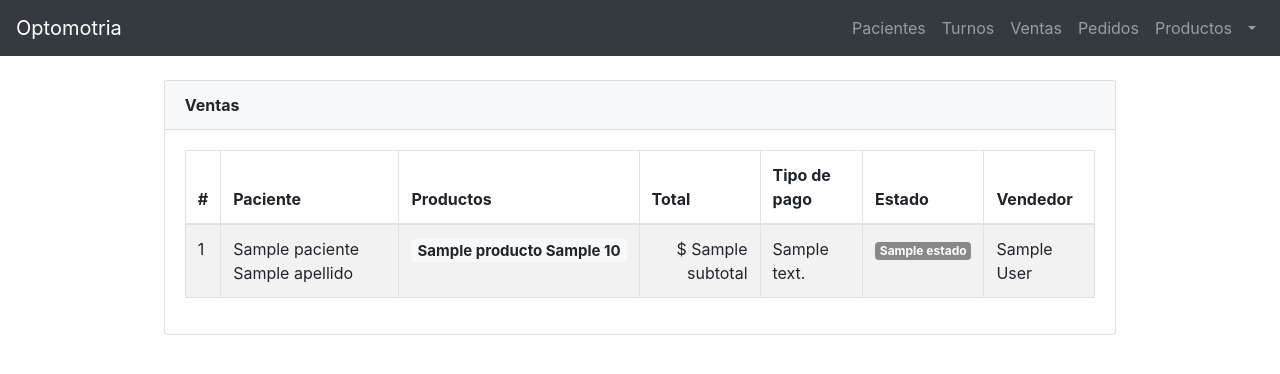
After one commit to NicoSawczuk/optometria, a Django app: template templates/ventas/index.html in a window 1280 px wide. The commit adds this page. Shown: the top 374 px of the page. Run offline with Django 3.2, Linux system fonts and the light colour scheme; the template is opened without the code that fills it: most values are stand-ins (such as "Sample title", 1, 10 or a date in 2020); some libraries are stand-ins or nearby versions.

Commit message:
Funcionalidad de listado de ventas
Se agregó la funcionalidad de listado de ventas

```diff
--- a/apps/home/urls.py
+++ b/apps/home/urls.py
@@ -1,6 +1,6 @@
 from django.urls import path, re_path
 from django.contrib.auth.decorators import login_required
-from .views import home, indexPacientes, createPaciente, editPaciente, observacionesPaciente, createObservacionPaciente, indexTurnos, createTurno, editTurno, deleteTurno,registrarFalta, indexProductos, createProducto, editProducto, deleteProducto, indexPedidos, createPedido, editPedido, deletePedido, cambiarEstadoPedido, getValores
+from .views import home, indexPacientes, createPaciente, editPaciente, observacionesPaciente, createObservacionPaciente, indexTurnos, createTurno, editTurno, deleteTurno,registrarFalta, indexProductos, createProducto, editProducto, deleteProducto, indexPedidos, createPedido, editPedido, deletePedido, cambiarEstadoPedido, getValores, indexVentas
 
 urlpatterns = [
     path('', login_required(home), name = 'index'),
@@ -33,4 +33,8 @@ urlpatterns = [
     path('pedidos/edit/<int:pk>', login_required(editPedido), name='editPedido'),
     path('pedidos/delete/<int:pk>', login_required(deletePedido), name='deletePedido'),
     path('pedidos/cambiar_estado', login_required(cambiarEstadoPedido), name = 'cambiarEstadoPedido'),
+
+
+    #Ventas
+    path('ventas/index', login_required(indexVentas), name = 'indexVentas'),
 ]
--- a/templates/home/home.html
+++ b/templates/home/home.html
@@ -36,6 +36,9 @@
                 </li>
                 <li class="nav-item">
                     <a class="nav-link" href="/home/turnos/index">Turnos</a>
+                </li>
+                <li class="nav-item">
+                    <a class="nav-link" href="/home/ventas/index">Ventas</a>
                 </li>
                 <li class="nav-item">
                     <a class="nav-link" href="/home/pedidos/index">Pedidos</a>
--- /dev/null
+++ b/templates/ventas/index.html
@@ -0,0 +1,61 @@
+{%extends 'home/home.html'%}
+{%load static%}
+
+{%block titulo%} Ventas {%endblock titulo%}
+
+{%block body%}
+
+<div class="card">
+    <div class="card-header bg-light">
+        <strong>Ventas</strong>
+    </div>
+    <div class="card-body card-block">
+        <table id="datatable" class="table table-striped table-bordered dataTable">
+            <thead>
+                <tr>
+                    <th scope="col">#</th>
+                    <th scope="col">Paciente</th>
+                    <th scope="col">Productos</th>
+                    <th scope="col">Total</th>
+                    <th scope="col">Tipo de pago</th>
+                    <th scope="col">Estado</th>
+                    <th scope="col">Vendedor</th>
+                </tr>
+            </thead>
+            <tbody>
+                {% for venta in ventas %}
+                <tr>
+                    <td>{{venta.id}}</td>
+                    <td>{{venta.paciente.nombre}} {{venta.paciente.apellido}}</td>
+                    <td>
+                        {% for producto in venta.producto.all %}
+                        <h5>
+                            <span class="badge badge-light">
+                                {{producto.nombre}} {{producto.caracteristicaProducto}}
+                                {{producto.valorCaracteristicaProducto}}
+                            </span>
+                        </h5>
+                        {%endfor%}
+                    </td>
+                    <td class="text-right">$ {{venta.subtotal}}</td>
+                    <td>{{venta.tipoDePago.descripcion}}</td>
+                    <td>
+                        <span style="background-color:{{venta.estado.colorEtiqueta}}; color: white;" class="badge">
+                            {{venta.estado.nombre}}
+                        </span>
+                    </td>
+                    <td>
+                        {{venta.user.first_name}} {{venta.user.last_name}}
+                    </td>
+                </tr>
+                {%endfor%}
+            </tbody>
+        </table>
+    </div>
+</div>
+
+{%endblock body%}
+{%block scripts%}
+{{ block.super }}
+
+{%endblock scripts%}
```
Also changed, not shown: apps/home/views.py (+10 -0 lines).
